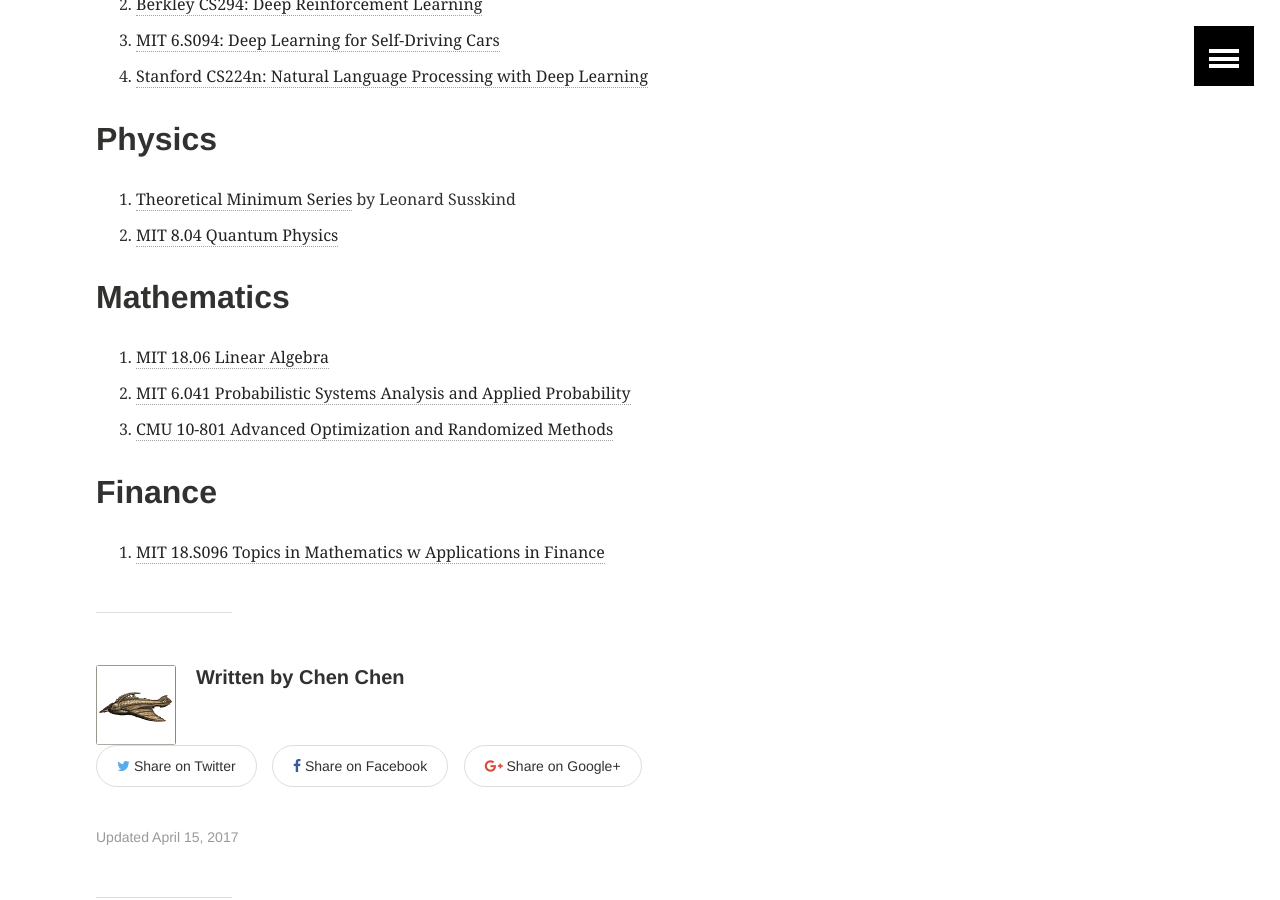
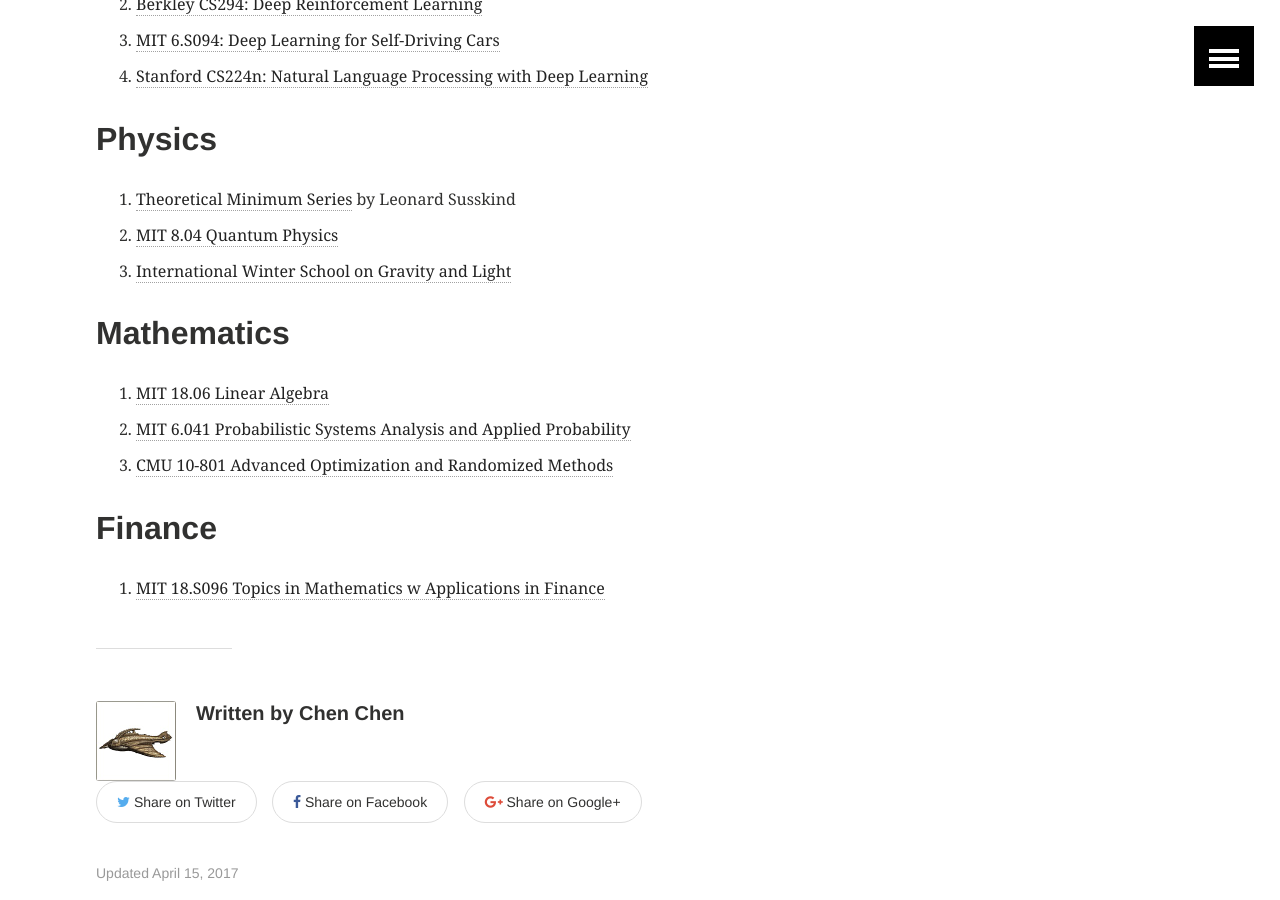
Before and after one commit to alex8937/alex8937.github.io, a Jekyll site: the page built from _posts/study/2017-04-15-Openware-Course-List.md, in a window 1280 px wide and 900 px high, scrolled down 2094 px. Built offline with Jekyll 4.4.1, drawn with Linux system fonts in a browser that asks for light colours; comment, search, counter and statistics services are not loaded.

Commit message:
Added International Winter School on Gravity and Light

```diff
--- a/_posts/study/2017-04-15-Openware-Course-List.md
+++ b/_posts/study/2017-04-15-Openware-Course-List.md
@@ -51,9 +51,9 @@
 4. [Stanford CS224n: Natural Language Processing with Deep Learning](http://web.stanford.edu/class/cs224n/)
 
 ## Physics
-1.  [Theoretical Minimum Series](http://theoreticalminimum.com/courses) by Leonard Susskind
-2.  [MIT 8.04 Quantum Physics](https://ocw.mit.edu/courses/physics/8-04-quantum-physics-i-spring-2013/)
-
+1. [Theoretical Minimum Series](http://theoreticalminimum.com/courses) by Leonard Susskind
+2. [MIT 8.04 Quantum Physics](https://ocw.mit.edu/courses/physics/8-04-quantum-physics-i-spring-2013/)
+3. [International Winter School on Gravity and Light](https://www.youtube.com/watch?v=7G4SqIboeig&list=PLFeEvEPtX_0S6vxxiiNPrJbLu9aK1UVC)
 
 ## Mathematics
 1. [MIT 18.06 Linear Algebra](https://ocw.mit.edu/courses/mathematics/18-06-linear-algebra-spring-2010/)
```
